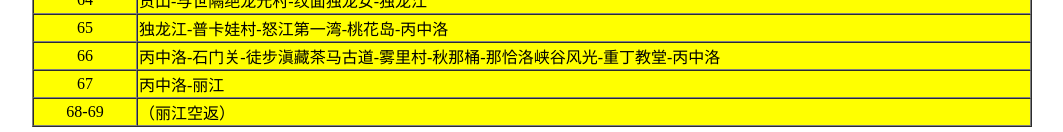
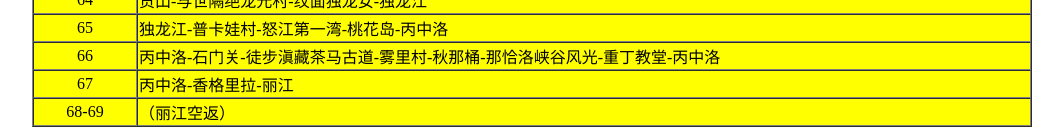
Before and after one commit to qinzuokan0526/TibetTravel, a plain HTML site: page index.html in a window 1280 px wide. Shown: the part 2050-2182 px from the top of the page, without its empty margins (108-1171 px from the left). Drawn offline with Linux system fonts and the light colour scheme.

Commit message:
Update index.html

```diff
--- a/index.html
+++ b/index.html
@@ -416,7 +416,7 @@
             <tr>
                 <td align="center">67</td>
                 <td>
-                   丙中洛-丽江
+                   丙中洛-香格里拉-丽江
                 </td>
             </tr>
             <tr>
```
